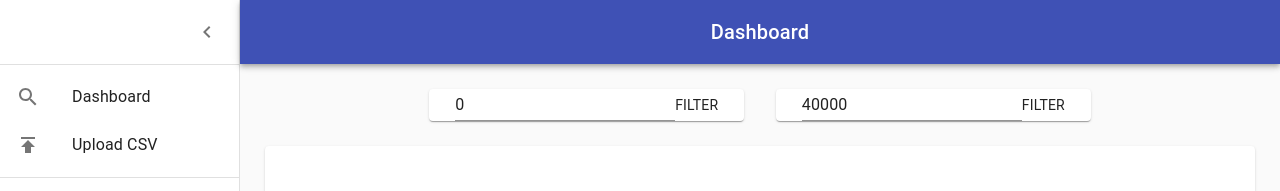
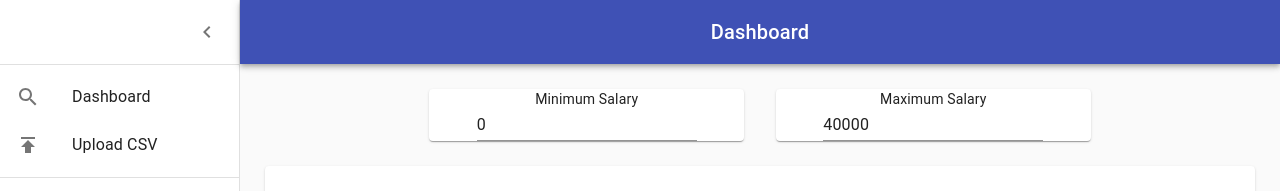
Before and after one commit to eugenefdw/tap-estl-assessment, a React (Create React App) app in the folder frontend/: page / in a window 1280 px wide. Shown: the top 191 px of the page. Built offline with nearby package versions, Linux system fonts and the light colour scheme; no server answers.

Commit message:
Add style to minimum, maximum salary form fields

```diff
--- a/frontend/src/pages/Employees.js
+++ b/frontend/src/pages/Employees.js
@@ -1,6 +1,6 @@
 import { Grid, Input, makeStyles, Paper } from '@material-ui/core';
 import EmployeesTableView from '../components/EmployeesTableView';
-import React, { useState } from 'react';
+import React from 'react';
 
 const useStyles = makeStyles((theme) => ({
   root: {
@@ -43,14 +43,22 @@ export default function Employees() {
         <Grid container item xs={12} spacing={4} alignItems="center" justify="center">
           <Grid item lg={4} md={6} sm={12} xs={12}>
             <Paper>
+              <Grid item>
+              Minimum Salary
+              </Grid>
+              <Grid item>
               <Input type="number" value={minSalary} onChange={handleMinSalarySubmit} />
-              FILTER
+              </Grid>
             </Paper>
           </Grid>
           <Grid item lg={4} md={6} sm={12} xs={12}>
             <Paper>
+              <Grid item>
+              Maximum Salary
+              </Grid>
+              <Grid item>
               <Input type="number" value={maxSalary} onChange={handleMaxSalarySubmit} />
-              FILTER
+              </Grid>
             </Paper>
           </Grid>
         </Grid>
```
